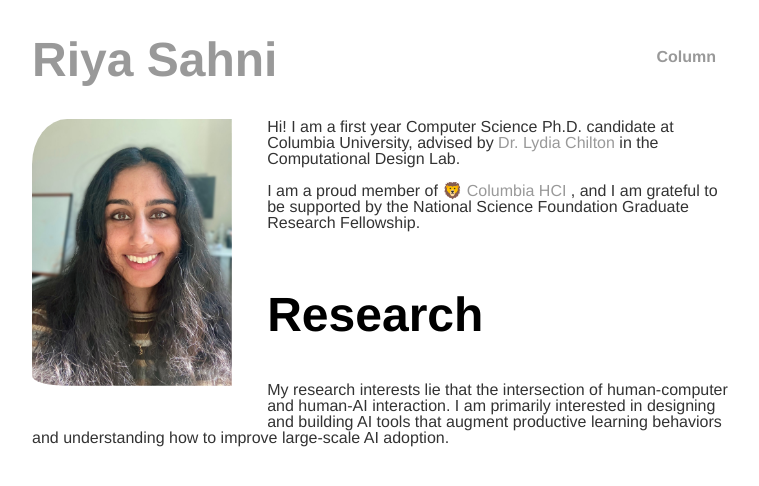
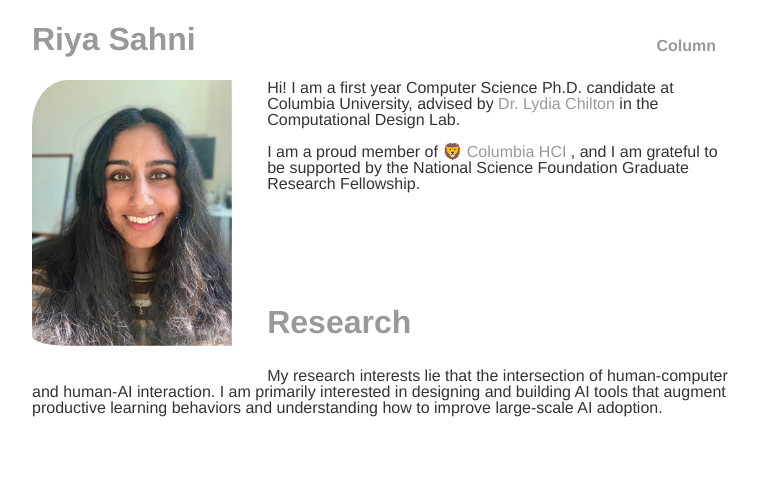
Before and after one commit to riyasahni/riyasahni.github.io, a Jekyll site: the page built from index.html, in a window 1280 px wide. Shown: the top 486 px of the page, without its empty margins (256-1015 px from the left). Built offline with Jekyll 4.4.1, drawn with Linux system fonts in a browser that asks for light colours.

Commit message:
playing around to see how to add another section

```diff
--- a/_layouts/default.html
+++ b/_layouts/default.html
@@ -40,7 +40,11 @@
 					</div><!-- /.container -->
 
 			</section>
-
+			<section>
+				<br/>
+				<br/>
+				<br/>
+			</section>
 			<section>
 				<div>
 					<h1>
--- a/css/main.css
+++ b/css/main.css
@@ -42,7 +42,8 @@
     text-decoration: none;
 }
 h1 {
-    font-size: 3em;
+    font-size: 2em;
+    color: #999;
     font-family:'Helvetica', 'Arial', 'Sans-Serif';
 }
 p {
```
